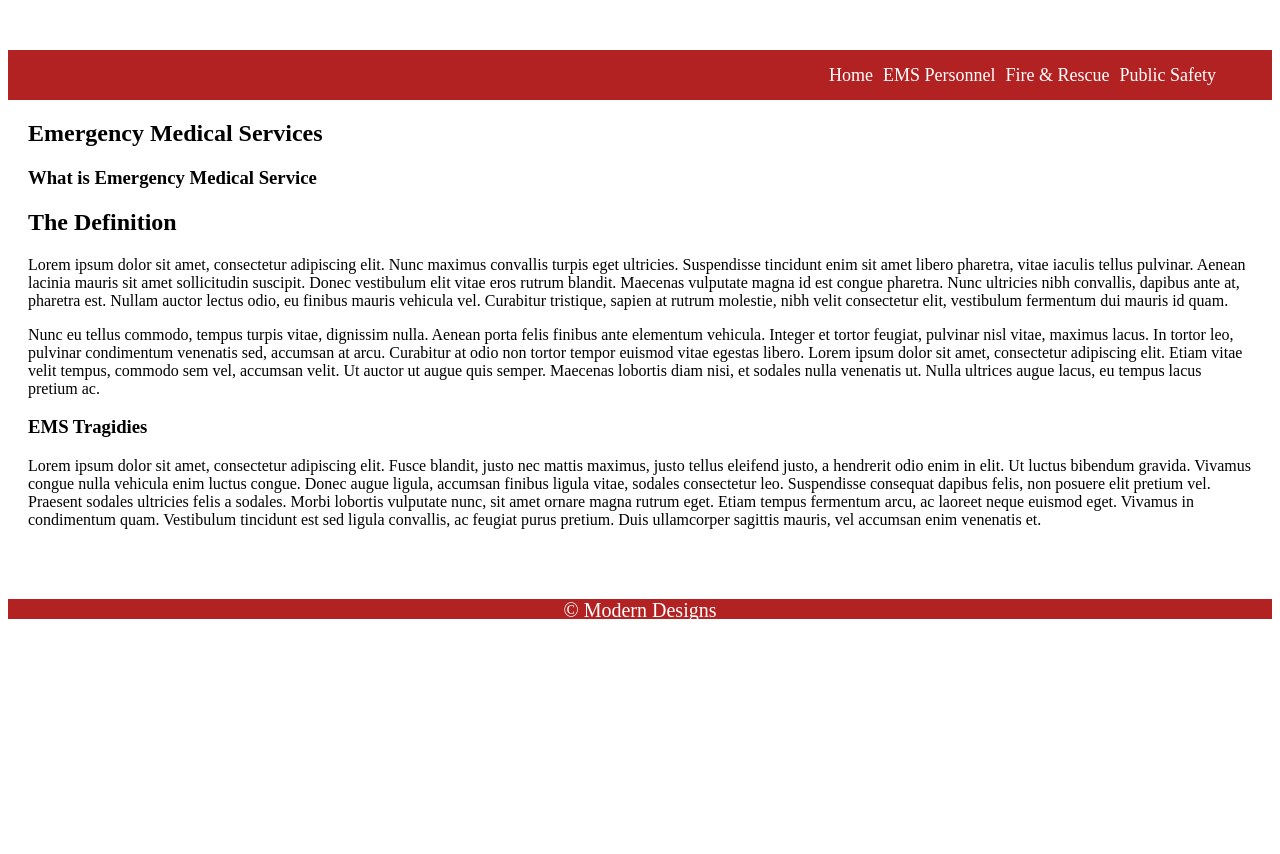
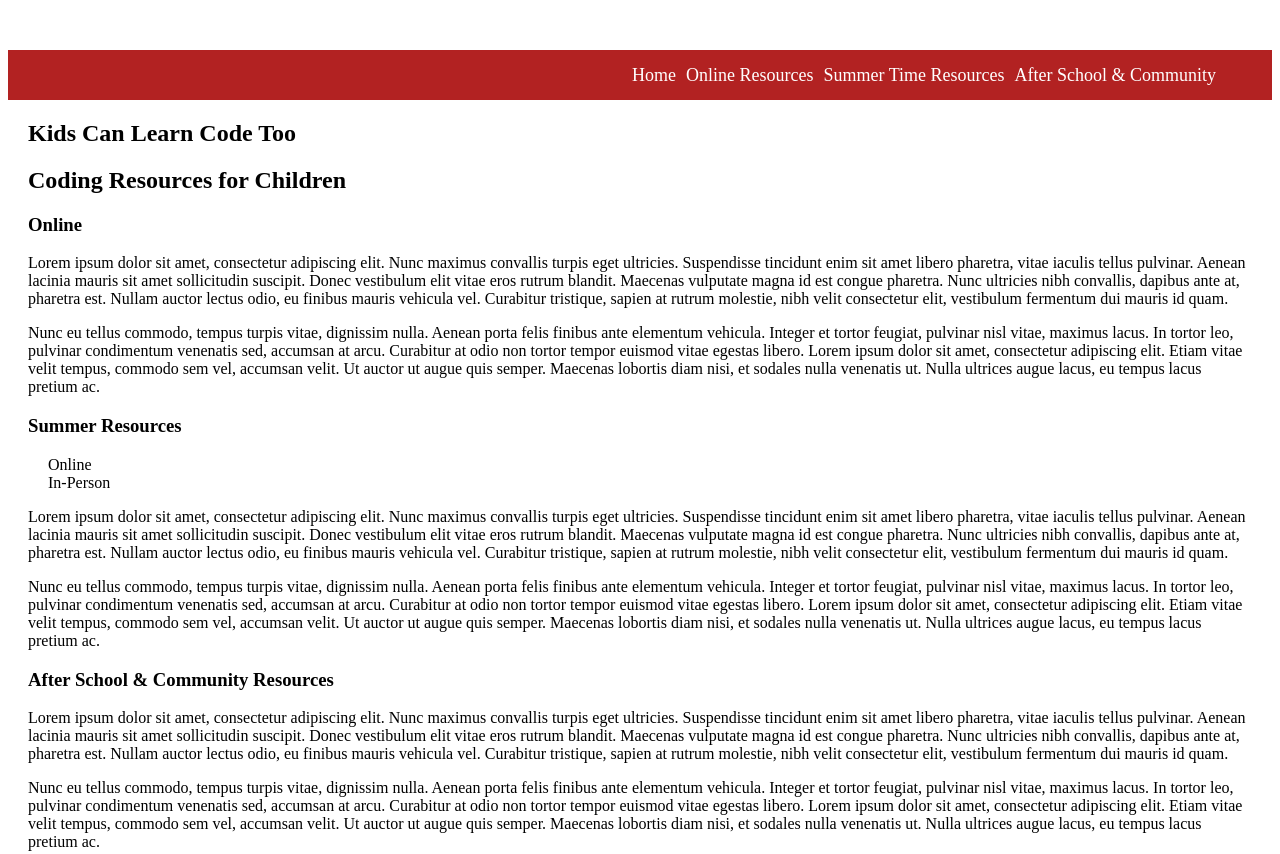
Before and after one commit to bviengineer/CCA-FrontEnd-HTML5-Sections, a plain HTML site: page index.html in a window 1280 px wide. Shown: the top 854 px of the page. Before the commit the page ends 800 px from the top, so only its background shows below. Drawn offline with Linux system fonts and the light colour scheme.

Commit message:
updated html file since changing theme of project

```diff
--- a/index.html
+++ b/index.html
@@ -10,18 +10,31 @@
             <nav>
                 <ul>
                     <li><a href="/index.html">Home</a></li>
-                    <li><a href="/ems.html">EMS Personnel</a></li>
-                    <li><a href="/fire.html">Fire &amp; Rescue</a></li>
-                    <li><a href="/other.html">Public Safety</a></li>
+                    <li><a href="/online.html">Online Resources</a></li>
+                    <li><a href="/Summer Resources.html">Summer Time Resources</a></li>
+                    <li><a href="/schoolcommunity.html">After School &amp; Community</a></li>
                 </ul>
             </nav>
         </header>
             <section>
-                <h1>Emergency Medical Services</h1>
+                <h1>Kids Can Learn Code Too</h1>
                     <main>
-                        <h3>What is Emergency Medical Service</h3>
+                        <h2>Coding Resources for Children</h2>
                             <article>
-                                <h2>The Definition</h2>
+                                <h3>Online</h3>
+                                    <p>Lorem ipsum dolor sit amet, consectetur adipiscing elit. Nunc maximus convallis turpis eget ultricies. Suspendisse tincidunt enim sit amet libero pharetra, vitae iaculis tellus pulvinar. Aenean lacinia mauris sit amet sollicitudin suscipit. Donec vestibulum elit vitae eros rutrum blandit. Maecenas vulputate magna id est congue pharetra. Nunc ultricies nibh convallis, dapibus ante at, pharetra est. Nullam auctor lectus odio, eu finibus mauris vehicula vel. Curabitur tristique, sapien at rutrum molestie, nibh velit consectetur elit, vestibulum fermentum dui mauris id quam.</p>
+                                    <p>Nunc eu tellus commodo, tempus turpis vitae, dignissim nulla. Aenean porta felis finibus ante elementum vehicula. Integer et tortor feugiat, pulvinar nisl vitae, maximus lacus. In tortor leo, pulvinar condimentum venenatis sed, accumsan at arcu. Curabitur at odio non tortor tempor euismod vitae egestas libero. Lorem ipsum dolor sit amet, consectetur adipiscing elit. Etiam vitae velit tempus, commodo sem vel, accumsan velit. Ut auctor ut augue quis semper. Maecenas lobortis diam nisi, et sodales nulla venenatis ut. Nulla ultrices augue lacus, eu tempus lacus pretium ac.</p>
+                            </article>
+
+                            <article>
+                                <h3>Summer Resources</h2>
+                                    <section>Online</section>
+                                    <section>In-Person</section>
+                                    <p>Lorem ipsum dolor sit amet, consectetur adipiscing elit. Nunc maximus convallis turpis eget ultricies. Suspendisse tincidunt enim sit amet libero pharetra, vitae iaculis tellus pulvinar. Aenean lacinia mauris sit amet sollicitudin suscipit. Donec vestibulum elit vitae eros rutrum blandit. Maecenas vulputate magna id est congue pharetra. Nunc ultricies nibh convallis, dapibus ante at, pharetra est. Nullam auctor lectus odio, eu finibus mauris vehicula vel. Curabitur tristique, sapien at rutrum molestie, nibh velit consectetur elit, vestibulum fermentum dui mauris id quam.</p>
+                                    <p>Nunc eu tellus commodo, tempus turpis vitae, dignissim nulla. Aenean porta felis finibus ante elementum vehicula. Integer et tortor feugiat, pulvinar nisl vitae, maximus lacus. In tortor leo, pulvinar condimentum venenatis sed, accumsan at arcu. Curabitur at odio non tortor tempor euismod vitae egestas libero. Lorem ipsum dolor sit amet, consectetur adipiscing elit. Etiam vitae velit tempus, commodo sem vel, accumsan velit. Ut auctor ut augue quis semper. Maecenas lobortis diam nisi, et sodales nulla venenatis ut. Nulla ultrices augue lacus, eu tempus lacus pretium ac.</p>
+                            </article>
+                            <article>
+                                <h3>After School &amp; Community Resources</h3>
                                     <p>Lorem ipsum dolor sit amet, consectetur adipiscing elit. Nunc maximus convallis turpis eget ultricies. Suspendisse tincidunt enim sit amet libero pharetra, vitae iaculis tellus pulvinar. Aenean lacinia mauris sit amet sollicitudin suscipit. Donec vestibulum elit vitae eros rutrum blandit. Maecenas vulputate magna id est congue pharetra. Nunc ultricies nibh convallis, dapibus ante at, pharetra est. Nullam auctor lectus odio, eu finibus mauris vehicula vel. Curabitur tristique, sapien at rutrum molestie, nibh velit consectetur elit, vestibulum fermentum dui mauris id quam.</p>
                                     <p>Nunc eu tellus commodo, tempus turpis vitae, dignissim nulla. Aenean porta felis finibus ante elementum vehicula. Integer et tortor feugiat, pulvinar nisl vitae, maximus lacus. In tortor leo, pulvinar condimentum venenatis sed, accumsan at arcu. Curabitur at odio non tortor tempor euismod vitae egestas libero. Lorem ipsum dolor sit amet, consectetur adipiscing elit. Etiam vitae velit tempus, commodo sem vel, accumsan velit. Ut auctor ut augue quis semper. Maecenas lobortis diam nisi, et sodales nulla venenatis ut. Nulla ultrices augue lacus, eu tempus lacus pretium ac.</p>
                             </article>
```
